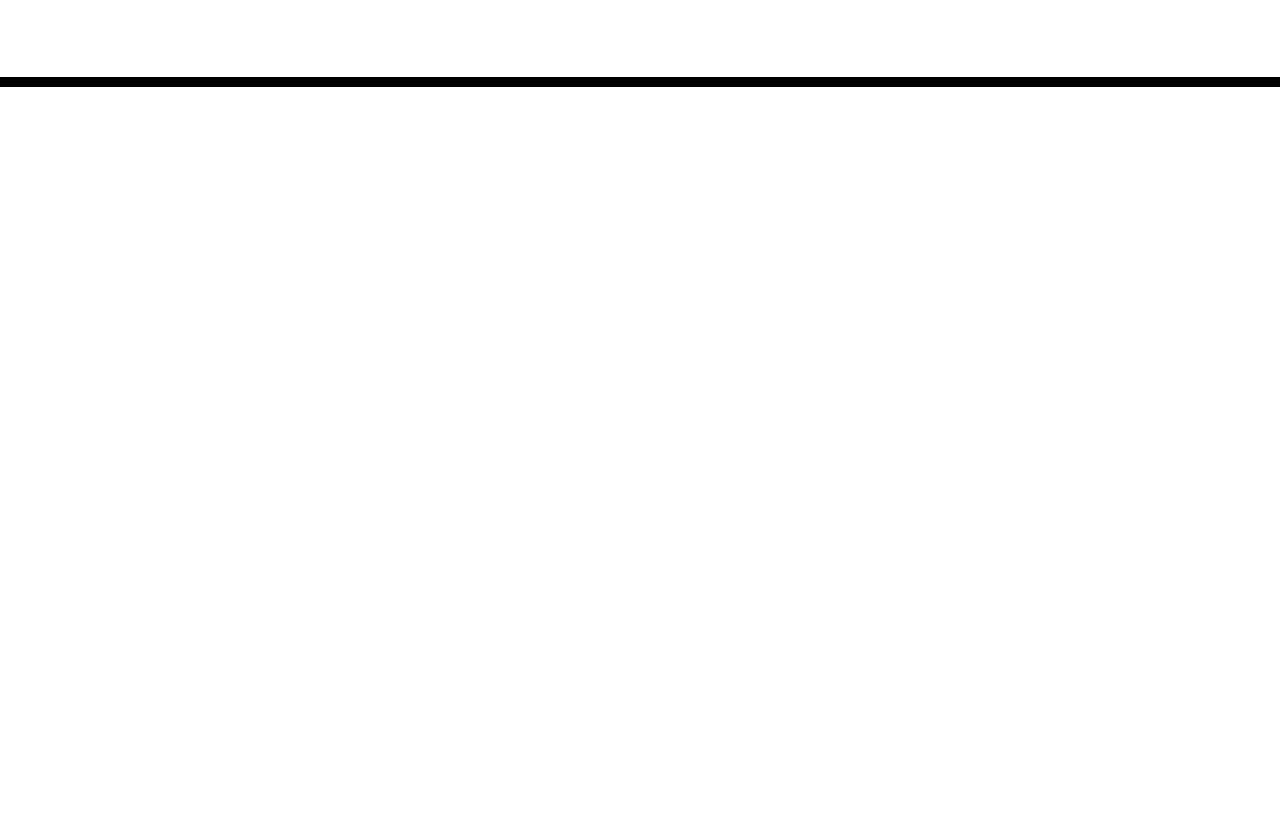
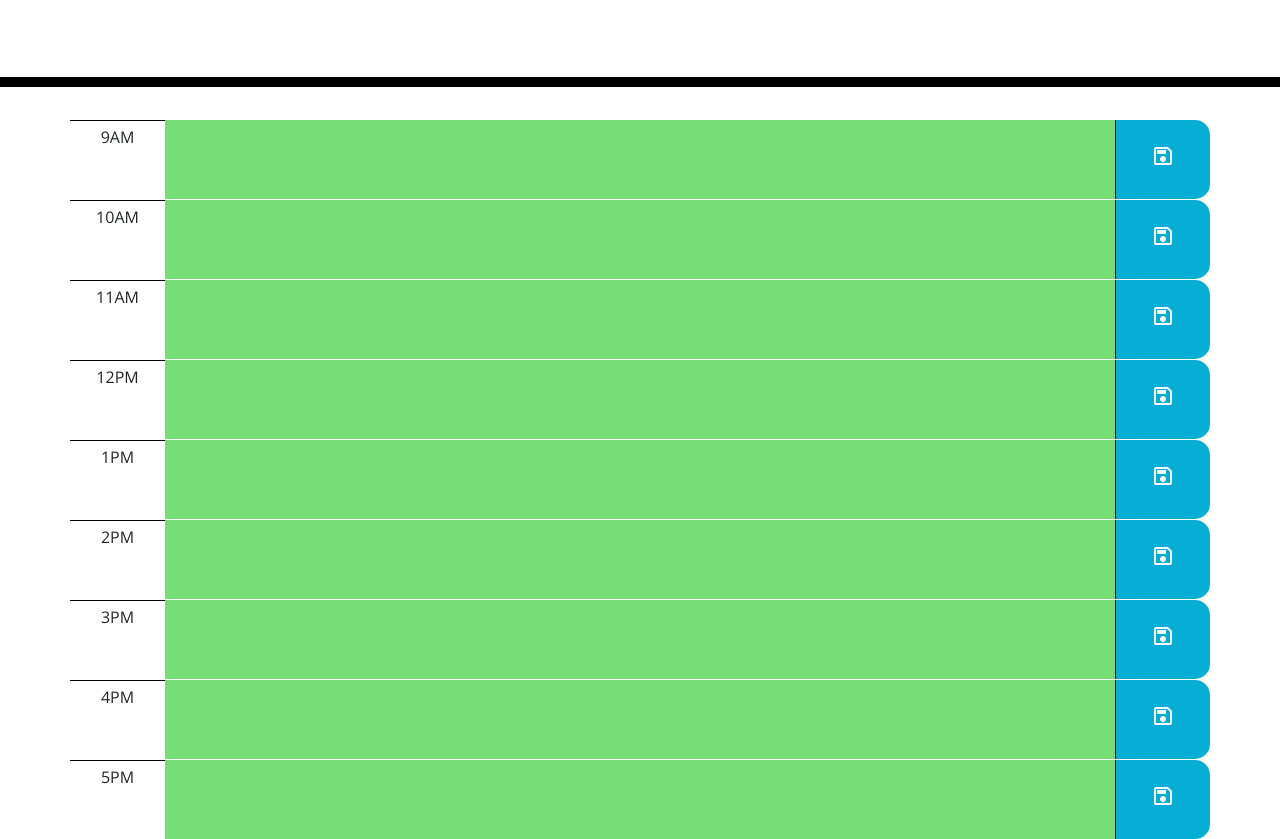
Before and after one commit to shookspear/DailyBot, a plain HTML site: page index.html in a window 1280 px wide. Shown: the part 181-1020 px from the top of the page. Before the commit the page ends 800 px from the top, so only its background shows below. Drawn offline with nearby package versions, Linux system fonts and the light colour scheme.

Commit message:
added library for save icon. added time blocks

```diff
--- a/assets/css/style.css
+++ b/assets/css/style.css
@@ -69,3 +69,9 @@ textarea{
   font-size: 20px;
   transition: all .3s ease-in-out;
 }
+
+
+/* Black Border for Hour Column */
+.hour-top {
+  border-top: 1px solid black;;
+}
--- a/index.html
+++ b/index.html
@@ -18,6 +18,9 @@
       href="https://fonts.googleapis.com/css?family=Open+Sans&display=swap"
       rel="stylesheet"
     />
+    <!-- added stylesheet for save icon -->
+    <link rel="stylesheet" href="https://fonts.googleapis.com/css2?family=Material+Symbols+Outlined:opsz,wght,FILL,GRAD@48,400,0,0" />
+
     <link rel="stylesheet" href="./assets/css/style.css" />
     <title>Work Day Scheduler</title>
   </head>
@@ -30,6 +33,52 @@
     </header>
     <div class="container">
       <!-- Timeblocks go here -->
+
+      <div class="row time-block">
+        <div class="col-1 pt-2 hour-top">9AM</div>
+        <div class="col-10 future"><p></p></div>
+        <div class="col-1 saveBtn pt-4"><span class="material-symbols-outlined">save</span></div>
+      </div>
+      <div class="row time-block">
+        <div class="col-1 pt-2 hour-top">10AM</div>
+        <div class="col-10 future pt-1"><p></p></div>
+        <div class="col-1 saveBtn pt-4"><span class="material-symbols-outlined">save</span></div>
+      </div>
+      <div class="row time-block">
+        <div class="col-1 pt-2 hour-top">11AM</div>
+        <div class="col-10 future pt-1"><p></p></div>
+        <div class="col-1 saveBtn pt-4"><span class="material-symbols-outlined">save</span></div>
+      </div>
+      <div class="row time-block">
+        <div class="col-1 pt-2 hour-top">12PM</div>
+        <div class="col-10 future pt-1"><p></p></div>
+        <div class="col-1 saveBtn pt-4"><span class="material-symbols-outlined">save</span></div>
+      </div>
+      <div class="row time-block">
+        <div class="col-1 pt-2 hour-top">1PM</div>
+        <div class="col-10 future pt-1"><p></p></div>
+        <div class="col-1 saveBtn pt-4"><span class="material-symbols-outlined">save</span></div>
+      </div>
+      <div class="row time-block">
+        <div class="col-1 pt-2 hour-top">2PM</div>
+        <div class="col-10 future pt-1"><p></p></div>
+        <div class="col-1 saveBtn pt-4"><span class="material-symbols-outlined">save</span></div>
+      </div>
+      <div class="row time-block">
+        <div class="col-1 pt-2 hour-top">3PM</div>
+        <div class="col-10 future pt-1"><p></p></div>
+        <div class="col-1 saveBtn pt-4"><span class="material-symbols-outlined">save</span></div>
+      </div>
+      <div class="row time-block">
+        <div class="col-1 pt-2 hour-top">4PM</div>
+        <div class="col-10 future pt-1"><p></p></div>
+        <div class="col-1 saveBtn pt-4"><span class="material-symbols-outlined">save</span></div>
+      </div>
+      <div class="row time-block">
+        <div class="col-1 pt-2 hour-top">5PM</div>
+        <div class="col-10 future pt-1"><p></p></div>
+        <div class="col-1 saveBtn pt-4"><span class="material-symbols-outlined">save</span></div>
+      </div>
     </div>
 
     <script src="https://code.jquery.com/jquery-3.4.1.min.js"></script>
```
